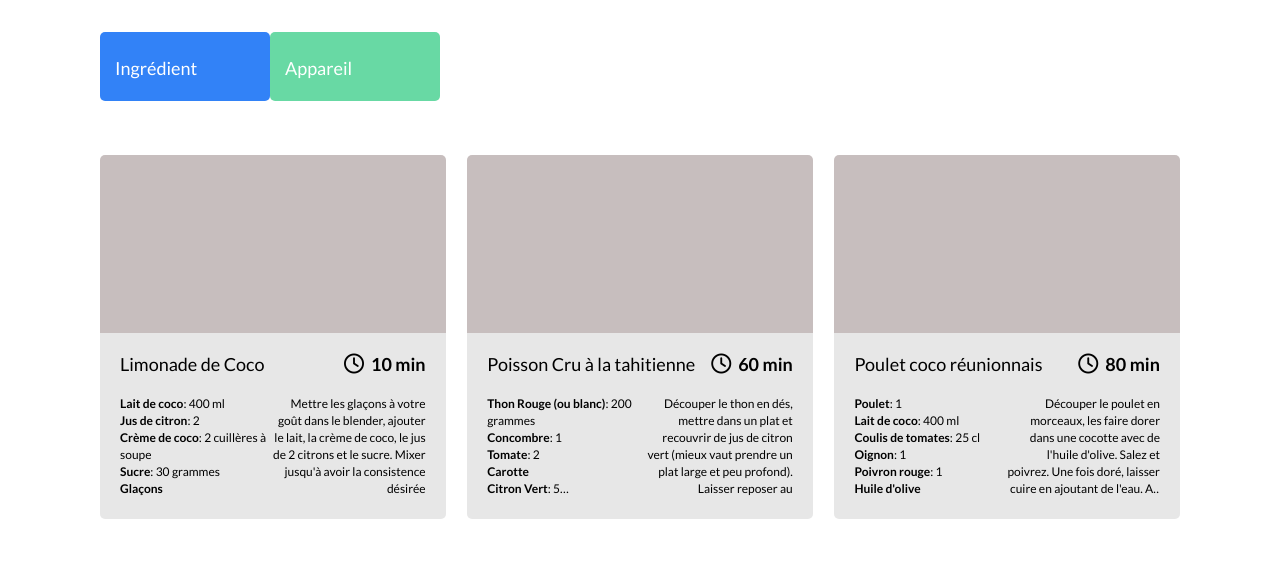
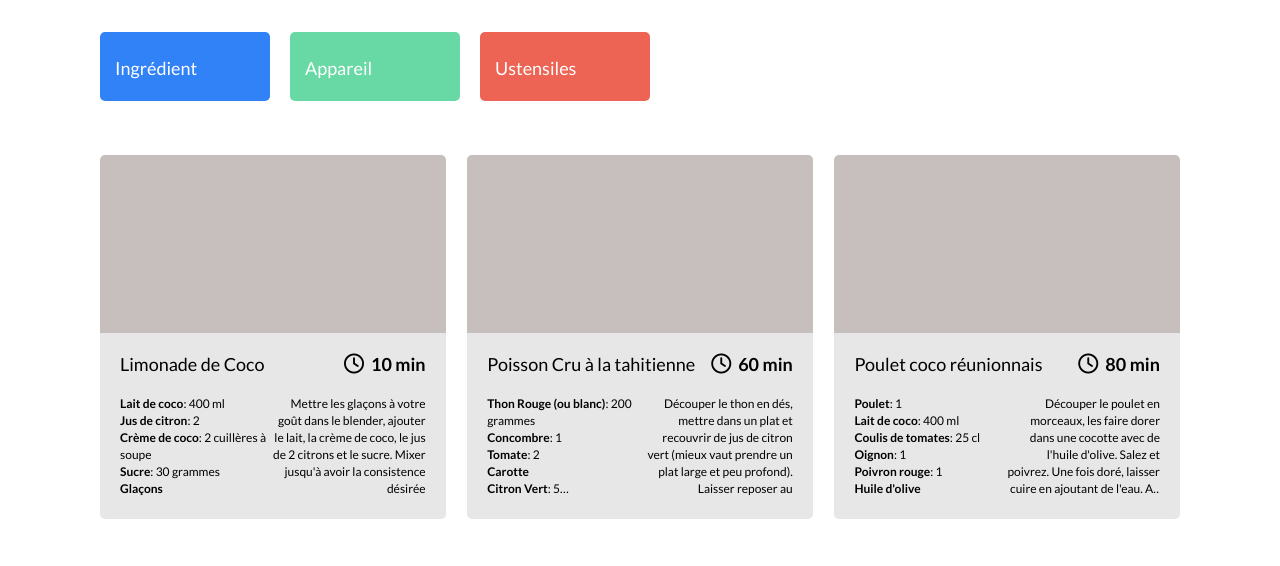
Before and after one commit to remisany/RemiSany_7_17052021, a website: page index.html in a window 1280 px wide. Shown: the part 224-790 px from the top of the page. Drawn offline with Linux system fonts and the light colour scheme.

Commit message:
Ajout ustensiles

```diff
--- a/2_sass/tags.scss
+++ b/2_sass/tags.scss
@@ -1,6 +1,7 @@
 .secondary-research {
     margin-top: 2rem;
     display: flex;
+    column-gap: 2rem;
     &__container {
         display: block;
         display: flex;
@@ -34,6 +35,10 @@
 
     &__appliances {
         background-color: $green;
+    }
+
+    &__ustensils {
+        background-color: $orange;
     }
 }
 
--- a/4_js/4_secondary_search.js
+++ b/4_js/4_secondary_search.js
@@ -1,5 +1,7 @@
 const ingredientContainer = document.querySelector(".secondary-research__ingredients");
 const applianceContainer = document.querySelector(".secondary-research__appliances");
+const ustensilContainer = document.querySelector(".secondary-research__ustensils");
+
 const inputs = document.querySelectorAll(".secondary-research__input");
 const tagContainer = document.querySelector(".tag__container");
 
@@ -7,19 +9,30 @@ const tagContainer = document.querySelector(".tag__container");
 //Création tableau de recherche "ingrédient"
 let listIngredient = [];
 let listAppliance = [];
+let listUstensil = [];
+
 for (let i=0; i<recipes.length; i++) {
     let ingredients = recipes[i].ingredients;
     for (let j=0; j<ingredients.length; j++) {
         listIngredient.push(ingredients[j].ingredient);
     }
+
     listAppliance.push(recipes[i].appliance);
+
+    let ustensils = recipes[i].ustensils;
+    for (let j=0; j<ustensils.length; j++) {
+        listUstensil.push(ustensils[j]);
+    }
 }
 //Suppression doublon
 listIngredient = new Set(listIngredient);
 listIngredient = [...listIngredient];
 
-listAppliance = new Set(listAppliance );
-listAppliance  = [...listAppliance ];
+listAppliance = new Set(listAppliance);
+listAppliance  = [...listAppliance];
+
+listUstensil = new Set(listUstensil);
+listUstensil  = [...listUstensil];
 
 //Creation de la liste des ingrédients
 creationListIngredient();
@@ -52,6 +65,22 @@ function creationListAppliance() {
         divListAppliance.appendChild(appliance);
     }
     applianceContainer.appendChild(divListAppliance);
+}
+
+//USTENSIL
+creationListUstensil();
+function creationListUstensil() {
+    const divListUstensil = document.createElement("div");
+    divListUstensil.classList.add("secondary-research__list");
+    divListUstensil.classList.add("secondary-research__ustensils");
+
+    for (let i=0; i<listUstensil.length; i++) {
+        let ustensil = document.createElement("a");
+        ustensil.id = i;
+        ustensil.textContent = listAppliance[i];
+        divListUstensil.appendChild(ustensil);
+    }
+    ustensilContainer.appendChild(divListUstensil);
 }
 
 //TAGSCONTAINER
--- a/index.html
+++ b/index.html
@@ -33,6 +33,11 @@
                     <input class="secondary-research__input secondary-research__appliances" type="text" placeholder="Rechercher un appareil"></label>
                 </div>
 
+                <div class="secondary-research__container secondary-research__ustensils">
+                    <a class="secondary-research__title">Ustensiles</a>
+                    <input class="secondary-research__input secondary-research__ustensils" type="text" placeholder="Rechercher un ustensile"></label>
+                </div>
+
             </div>
         </header>
 
```
Also changed, not shown: 3_css/style.css, 1 other file.
